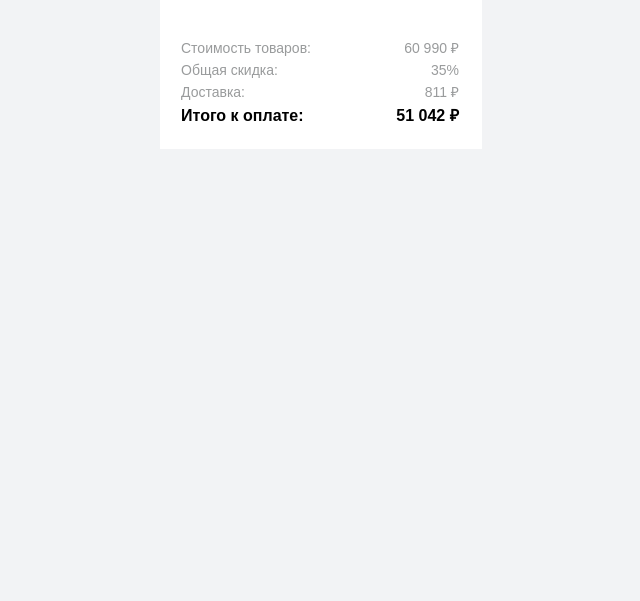
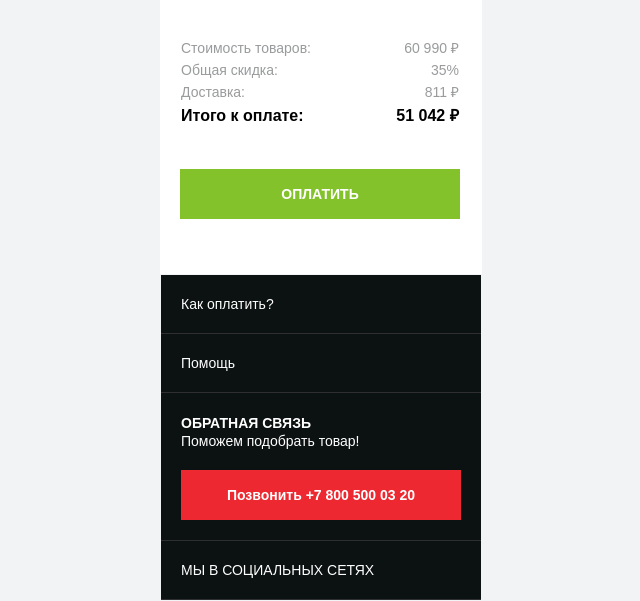
Before and after one commit to avkoltovich/mail-bike-center, a website: page source/index.html in a window 1280 px wide. Shown: the part 973-1574 px from the top of the page, without its empty margins (319-959 px from the left). Before the commit the page ends 1122 px from the top, so only its background shows below. Drawn offline with nearby package versions, Linux system fonts and the light colour scheme; files that its build step writes are made by us from their sources.

Commit message:
feat: добавляет подвал

```diff
--- a/source/index.html
+++ b/source/index.html
@@ -224,6 +224,39 @@
           </table>
         </td>
       </tr>
+      <tr>
+        <td class="main-table__cell main-table__cell--pay">
+          <a href="#" class="main-table__pay">ОПЛАТИТЬ</a>
+        </td>
+      </tr>
+      <tr>
+        <td class="main-table__cell main-table__cell--footer">
+          <table class="main-table__footer footer">
+            <tr>
+              <td class="footer__cell">
+                Как оплатить?
+              </td>
+            </tr>
+            <tr>
+              <td class="footer__cell">
+                Помощь
+              </td>
+            </tr>
+            <tr>
+              <td class="footer__cell footer__cell--feedback">
+                <div class="footer__feedback">ОБРАТНАЯ СВЯЗЬ</div>
+                <div class="footer__call">Поможем подобрать товар!</div>
+                <a href="tel:+78005000320" class="footer__link">Позвонить +7 800 500 03 20</a>
+              </td>
+            </tr>
+            <tr>
+              <td class="footer__cell">
+                МЫ В СОЦИАЛЬНЫХ СЕТЯХ
+              </td>
+            </tr>
+          </table>
+        </td>
+      </tr>
     </table>
   </center>
 </body>
--- a/source/sass/style.scss
+++ b/source/sass/style.scss
@@ -50,6 +50,13 @@ table {
 
   &--total {
     padding: 20px;
+
+    background-color: #ffffff;
+  }
+
+  &--pay {
+    padding: 20px;
+    padding-bottom: 55px;
 
     background-color: #ffffff;
   }
@@ -261,3 +268,67 @@ table {
     color: #000000;
   }
 }
+
+.main-table__pay {
+  display: block;
+  width: 280px;
+  height: 50px;
+
+  font-size: 14px;
+  font-weight: bold;
+  line-height: 50px;
+  text-align: center;
+  text-decoration: none;
+  color: #ffffff;
+
+  background-color: $green;
+}
+
+.footer {
+  width: 100%;
+  padding-bottom: 20px;
+
+  font-size: 14px;
+  line-height: 56px;
+  color: #ffffff;
+
+  background-color: $bgBlack;
+}
+
+.footer__cell {
+  padding-right: 20px;
+  padding-left: 20px;
+
+  border-bottom: 1px solid #2f2f2f;
+
+  &--feedback {
+    padding: 20px;
+  }
+}
+
+.footer__feedback {
+  font-size: 14px;
+  font-weight: bold;
+  line-height: 20px;
+}
+
+.footer__call {
+  margin-bottom: 20px;
+
+  line-height: 17px;
+}
+
+.footer__link {
+  display: block;
+  width: 280px;
+  height: 50px;
+
+  font-size: 14px;
+  font-weight: bold;
+  line-height: 50px;
+  text-align: center;
+  text-decoration: none;
+  color: #ffffff;
+
+  background-color: $red;
+}
```
